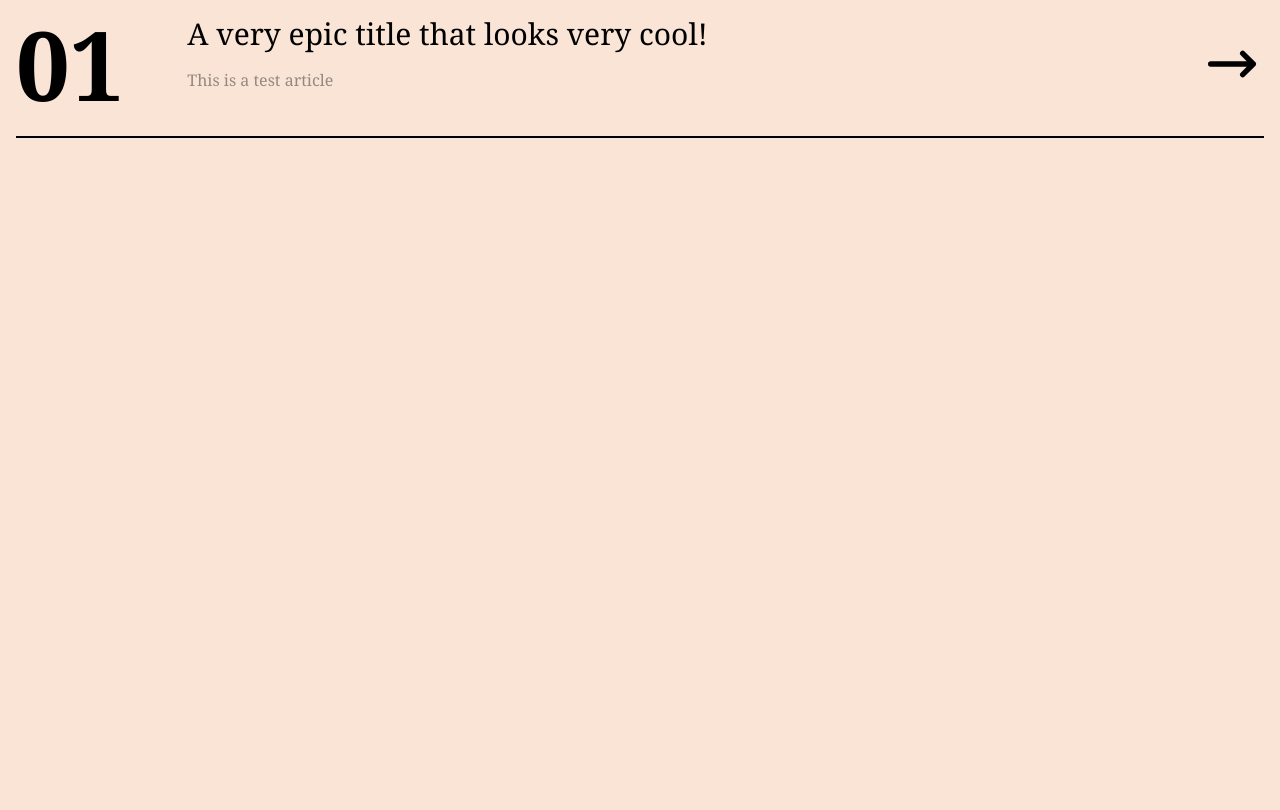
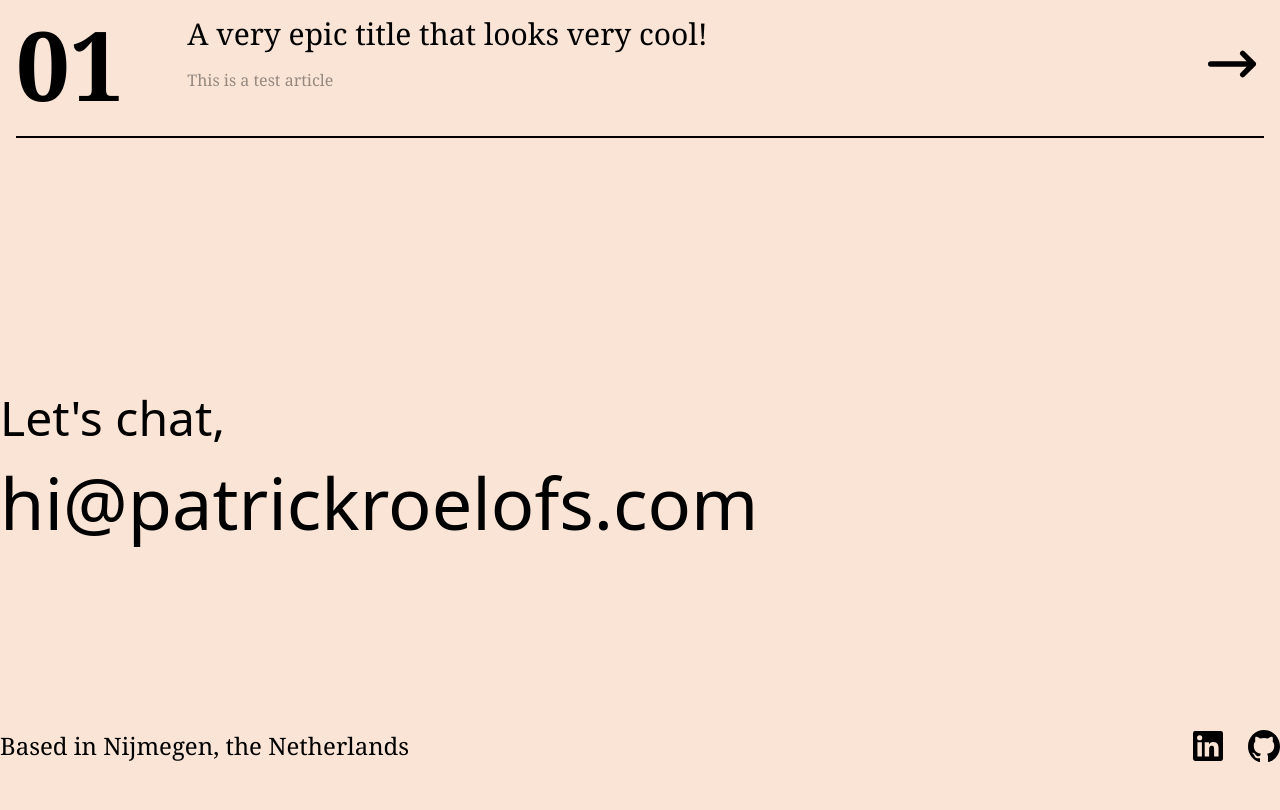
Before and after one commit to Patrickroelofs/patrickroelofs.com, an Astro site: page / in a window 1280 px wide. Shown: the part 1241-2051 px from the top of the page. Before the commit the page ends 1579 px from the top, so only its background shows below. Built offline with nearby package versions, Linux system fonts and the light colour scheme; Astro itself is replaced by a stand-in of ours; some packages are replaced by stand-ins of ours; a web font is replaced by a local one.

Commit message:
Add Footer component to BaseLayout

```diff
--- /dev/null
+++ b/src/components/Footer.astro
@@ -0,0 +1,57 @@
+---
+
+---
+
+<footer class="mx-auto mt-64 flex min-h-72 max-w-screen-2xl flex-col">
+	<div class="mb-12 flex flex-col gap-6">
+		<span class="font-display text-5xl">Let's chat,</span>
+		<a
+			class="flex items-center gap-4 font-display text-7xl hover:underline hover:underline-offset-8"
+			href="mailto:hi@patrickroelofs.com"
+		>
+			hi@patrickroelofs.com
+		</a>
+	</div>
+
+	<div class="mb-12 mt-36 flex justify-between text-2xl">
+		<p>
+			Based in
+			<a
+				class="transition-all duration-300 ease-in-out hover:underline"
+				href="https://www.google.com/maps?q=Nijmegen"
+				target="_blank"
+			>
+				Nijmegen, the Netherlands
+			</a>
+		</p>
+		<div class="flex gap-6">
+			<a
+				aria-label="external link to LinkedIn account"
+				href="https://www.linkedin.com/in/patrick-roelofs/"
+				target="_blank"
+			>
+				<span class="flex w-8">
+					<svg viewBox="0 0 32 32">
+						<path
+							d="M28.778 1.004H3.191a2.185 2.185 0 0 0-2.186 2.159v25.672a2.186 2.186 0 0 0 2.186 2.161h25.612c1.2 0 2.175-.963 2.194-2.159V3.165a2.195 2.195 0 0 0-2.195-2.161h-.029.001zM9.9 26.562H5.446V12.251H9.9zM7.674 10.293a2.579 2.579 0 1 1 2.579-2.58v.004a2.577 2.577 0 0 1-2.577 2.577h-.003zm18.882 16.269h-4.441v-6.959c0-1.66-.034-3.795-2.314-3.795-2.316 0-2.669 1.806-2.669 3.673v7.082h-4.441V12.252h4.266v1.951h.058a4.686 4.686 0 0 1 4.22-2.312h-.009c4.5 0 5.332 2.962 5.332 6.817v7.855z"
+						></path>
+					</svg>
+				</span>
+			</a>
+			<a
+				aria-label="external link to Github account"
+				href="https://www.github.com/patrickroelofs"
+				target="_blank"
+			>
+				<span class="flex w-8">
+					<svg viewBox="0 0 20 20">
+						<path
+							d="M10 0c5.523 0 10 4.59 10 10.253 0 4.529-2.862 8.371-6.833 9.728-.507.101-.687-.219-.687-.492 0-.338.012-1.442.012-2.814 0-.956-.32-1.58-.679-1.898 2.227-.254 4.567-1.121 4.567-5.059 0-1.12-.388-2.034-1.03-2.752.104-.259.447-1.302-.098-2.714 0 0-.838-.275-2.747 1.051A9.396 9.396 0 0 0 10 4.958a9.375 9.375 0 0 0-2.503.345C5.586 3.977 4.746 4.252 4.746 4.252c-.543 1.412-.2 2.455-.097 2.714-.639.718-1.03 1.632-1.03 2.752 0 3.928 2.335 4.808 4.556 5.067-.286.256-.545.708-.635 1.371-.57.262-2.018.715-2.91-.852 0 0-.529-.985-1.533-1.057 0 0-.975-.013-.068.623 0 0 .655.315 1.11 1.5 0 0 .587 1.83 3.369 1.21.005.857.014 1.665.014 1.909 0 .271-.184.588-.683.493C2.865 18.627 0 14.783 0 10.253 0 4.59 4.478 0 10 0"
+							fill="#000"
+							fill-rule="evenodd"></path>
+					</svg>
+				</span>
+			</a>
+		</div>
+	</div>
+</footer>
--- a/src/layouts/BaseLayout.astro
+++ b/src/layouts/BaseLayout.astro
@@ -3,6 +3,7 @@ import '@fontsource-variable/domine'
 import '@fontsource-variable/unbounded'
 import { SEO } from 'astro-seo'
 
+import Footer from '../components/Footer.astro'
 import Navigation from '../components/Navigation.astro'
 ---
 
@@ -34,5 +35,7 @@ import Navigation from '../components/Navigation.astro'
 		<Navigation />
 
 		<slot />
+
+		<Footer />
 	</body>
 </html>
```
